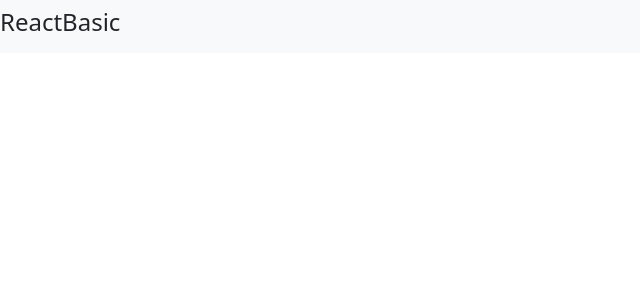
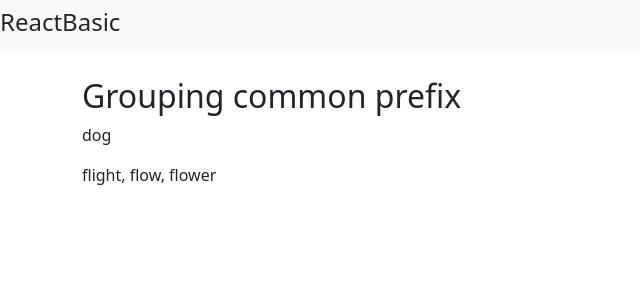
Before and after one commit to Ekadarshini7272/reactbasic, a React (Create React App) app: page /CommonPrefix in a window 1280 px wide. Before the commit this address had no page. Shown: the top 300 px of the page, without its empty margins (0-640 px from the left). Built offline with nearby package versions, Linux system fonts and the light colour scheme.

Commit message:
common prefix word group

```diff
--- a/src/App.js
+++ b/src/App.js
@@ -13,6 +13,8 @@ import RenderList from '../src/ConditionalRedering/RenderList';
 import UseStateEffect from '../src/Hooks/UseStateEffect';
 import CalculateSquare from '../src/Hooks/CalculateSquare';
 import SquareCalculate from '../src/Hooks/SquareCalculate';
+import ColorEffect from '../src/Hooks/ColorEffect';
+import CommonPrefix from '../src/Hooks/CommonPrefix'
 import 'bootstrap/dist/css/bootstrap.min.css';
 
 function App() {
@@ -50,6 +52,8 @@ function App() {
            <Route path="/UseStateEffect" element={<UseStateEffect/>}/>
            <Route path ="/CalculateSquare" element={<CalculateSquare/>}/>
            <Route path ="/SquareCalculate" element={<SquareCalculate/>}/>
+           <Route path ="/ColorEffect" element={<ColorEffect/>}/>
+           <Route path = "CommonPrefix" element={<CommonPrefix/>}/>
          </Routes>
        </div>
      </div>
--- /dev/null
+++ b/src/Hooks/ColorEffect.js
@@ -0,0 +1,21 @@
+import React, {useState, useEffect} from 'react';
+const ColorEffect = () => {
+    const [count, setCount] = useState(0);
+    const [square, setSquare] = useState(0);
+    const [bgColor, setBgColor] = useState(0);
+     function Incrementbtn(){
+        setCount((c) => c+1)
+     };
+     function Decrementbtn() {
+        setCount((c) => c-1)
+     }
+return(
+    <>
+    <button onClick={Incrementbtn}>Decrement</button>
+    <h6>{count}</h6>
+    <button onClick={Decrementbtn}>Increment</button>
+    <h4>square {square}</h4>
+    </>
+)
+};
+export default ColorEffect;
--- /dev/null
+++ b/src/Hooks/CommonPrefix.js
@@ -0,0 +1,48 @@
+import React, {useState} from 'react';
+
+const groupByCommonPrefix = (words) => {
+  words.sort()
+  let groups = []
+  let currentGroup = []
+  for (let i = 0; i < words.length; i++) {
+    if (currentGroup.length === 0){
+      currentGroup.push(words[i]);
+    } else {
+      let prefix = findCommonPrefix(currentGroup[0], words[i]);
+      if (prefix.length > 0) {
+        currentGroup.push(words[i]);
+      } else {
+        groups.push([...currentGroup])
+        currentGroup = [words[i]]
+      }
+    }
+  }
+  if (currentGroup.length > 0) groups.push([...currentGroup]);
+  return groups;
+};
+
+const findCommonPrefix = (word1, word2) => {
+  let prefix = "";
+  for (let i = 0; i < Math.min(word1.length, word2.length); i++) {
+    if(word1[i] === word2[i]) {
+     prefix += word1[i];
+    } else {
+      break;
+    }
+  };
+  return prefix;
+};
+
+const WordGrouping =()=> {
+  const [words] = useState(["flower", "flow", "flight", "dog"]);
+  const groupedWords = groupByCommonPrefix(words)
+  return(
+    <>
+    <h2>Grouping common prefix</h2>
+    {groupedWords.map ((group, index) => (
+      <p key={index}>{group.join (", ")}</p>
+    ))}
+    </>
+  );
+};
+export default WordGrouping;
```
